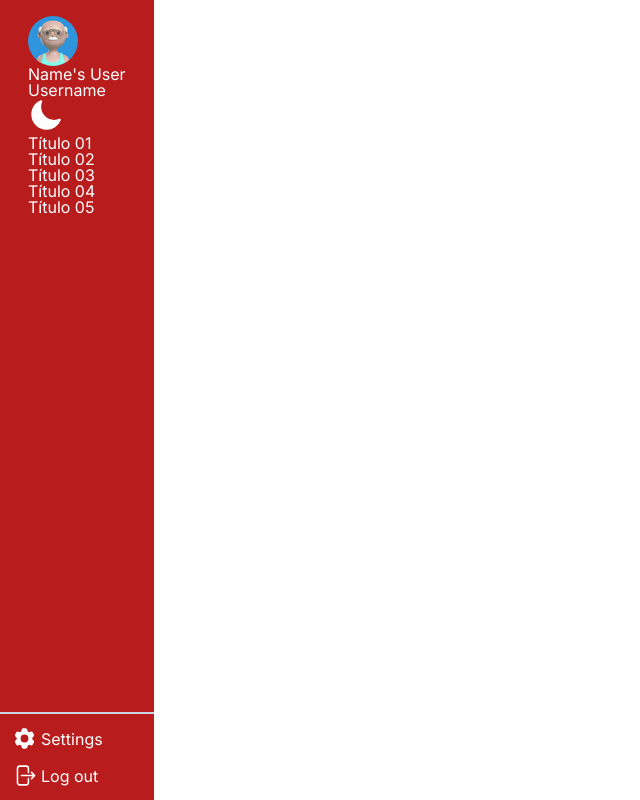
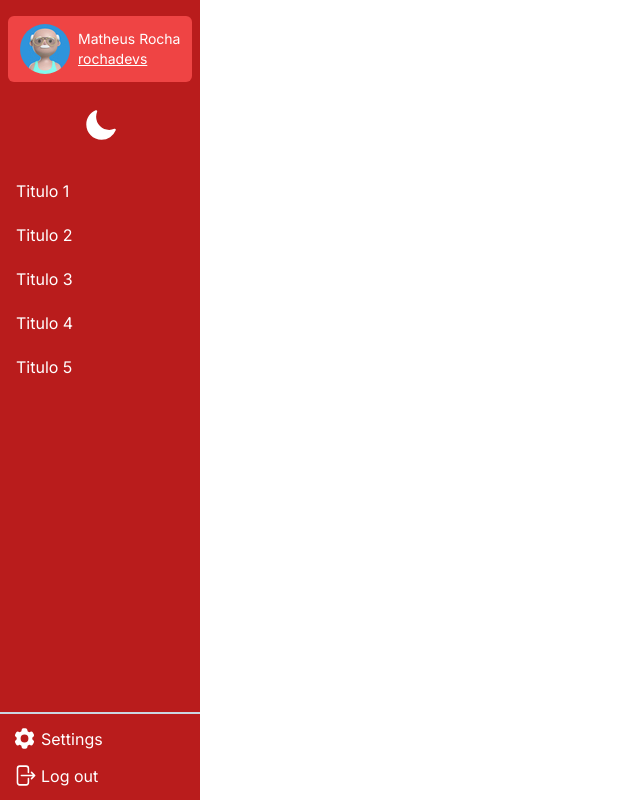
Before and after one commit to RochaDevs/ChurchPlayers, a Next.js app: page /dashboard in a window 1280 px wide. Shown: the whole page, without its empty margins (0-640 px from the left). Built offline with nearby package versions, Linux system fonts and the light colour scheme.

Commit message:
23h20 30/05

```diff
--- /dev/null
+++ b/src/app/(PageHome)/dashboard/layout.tsx
@@ -0,0 +1,14 @@
+import { AsideDashboard } from "@/components/AsideDashboard"
+
+export default function DashboardLayout({
+    children, // will be a page or nested layout
+}: {
+    children: React.ReactNode
+}) {
+    return (
+        <section  className={`flex w-full dark:bg-blue-950 text-white h-screen`}>
+            <AsideDashboard />
+            {children}
+        </section>
+    )
+}
--- a/src/app/(PageHome)/dashboard/page.tsx
+++ b/src/app/(PageHome)/dashboard/page.tsx
@@ -5,8 +5,7 @@ import styles from './Dashboard.module.css';
 
 export default function Dashboard () {
     return (
-        <section className={`flex w-full dark:bg-blue-950 text-white h-screen`}>
-            <AsideDashboard />
+        <section className={``}>
             <p>Dashboard</p>
         </section>
     )
--- /dev/null
+++ b/src/app/(PageHome)/dashboard/settings/Settings.module.css
@@ -0,0 +1,4 @@
+
+.navSettings {
+    height: 90%;
+}
--- /dev/null
+++ b/src/app/(PageHome)/dashboard/settings/layout.tsx
@@ -0,0 +1,15 @@
+import AsideSettings from "@/components/AsideSettings"
+
+
+export default function DashboardSettingsLayout({
+    children, // will be a page or nested layout
+}: {
+    children: React.ReactNode
+}) {
+    return (
+        <section  className={`flex w-full dark:bg-blue-950 text-white h-screen`}>
+            {children}
+            <AsideSettings />
+        </section>
+    )
+}
--- /dev/null
+++ b/src/app/(PageHome)/dashboard/settings/page.tsx
@@ -0,0 +1,11 @@
+import styles from './Settings.module.css';
+
+export default function Settings() {
+    return (
+        <section className={`w-full flex items-center justify-center relative`}>
+            <div className={`bg-gray-200 w-3/5 h-4/5 rounded-lg`}>
+                Settings
+            </div>
+        </section>
+    )
+}
--- a/src/components/AsideDashboard/AsideDashboard.module.css
+++ b/src/components/AsideDashboard/AsideDashboard.module.css
@@ -1,6 +1,6 @@
 
 .asideContainer {
 
-    width: 12%;
+    min-width: 12.5%;
 
 }
--- a/src/components/AsideDashboard/index.tsx
+++ b/src/components/AsideDashboard/index.tsx
@@ -5,38 +5,71 @@ import Link from "next/link";
 import Image from 'next/image';
 import AvatarIcon from '../../../public/grandpaIcon.jpg';
 
+interface LinkItem {
+    route: string;
+    className: string;
+    title: string;
+}
+
+const linkList: LinkItem[] = [
+    {
+        route: '/dashboard/teste1',
+        className: 'flex items-center gap-1 hover:bg-red-500 dark:hover:bg-blue-700 w-full rounded-md py-3 px-2',
+        title: 'Titulo 1'
+    },
+    {
+        route: '/dashboard/teste2',
+        className: 'flex items-center gap-1 hover:bg-red-500 dark:hover:bg-blue-700 w-full rounded-md py-3 px-2',
+        title: 'Titulo 2'
+    },
+    {
+        route: '/dashboard/teste3',
+        className: 'flex items-center gap-1 hover:bg-red-500 dark:hover:bg-blue-700 w-full rounded-md py-3 px-2',
+        title: 'Titulo 3'
+    },
+    {
+        route: '/dashboard/teste4',
+        className: 'flex items-center gap-1 hover:bg-red-500 dark:hover:bg-blue-700 w-full rounded-md py-3 px-2',
+        title: 'Titulo 4'
+    },
+    {
+        route: '/dashboard/teste5',
+        className: 'flex items-center gap-1 hover:bg-red-500 dark:hover:bg-blue-700 w-full rounded-md py-3 px-2',
+        title: 'Titulo 5'
+    },
+]
+
 export const AsideDashboard = () => {
     return (
         <aside className={`${styles.asideContainer} bg-red-700 dark:bg-blue-900 h-screen flex flex-col items-center justify-between pt-4 pb-2`}>
-            <div className={``}>
-                <div>
+            <div className={`flex flex-col items-center h-2/5 justify-between px-2`}>
+                <div className={`flex items-center gap-2 bg-red-500 dark:bg-blue-700 py-2 px-3 rounded-md text-sm`}>
                     <Image
                         src={AvatarIcon}
                         alt="User's image"
                         className="rounded-full"
                     />
-                    <p>Name's User</p>
-                    <p>Username</p>
+                    <div>
+                        <p>Matheus Rocha</p>
+                        <p className={`underline`}>rochadevs</p>
+                    </div>
                 </div>
 
                 <ThemeChanger
-                    iconeDarkMode={<MoonIcon className='hover:text-red-500' height={35} width={35} />}
+                    iconeDarkMode={<MoonIcon className='hover:text-red-400' height={35} width={35} />}
                     iconeLightMode={<SunIcon className='dark:hover:text-cyan-400' height={35} width={35} />}
                 />
 
-                <div>
-                    <p>Título 01</p>
-                    <p>Título 02</p>
-                    <p>Título 03</p>
-                    <p>Título 04</p>
-                    <p>Título 05</p>
-                </div>
+                <nav className={`flex flex-col h-1/2 w-full gap-1`}>
+                    {linkList.map(link => (
+                        <Link href={link.route} key={link.title} className={link.className}>
+                            {link.title}
+                        </Link>
+                    ))}
+                </nav>
             </div>
 
-
-
-
-            <div className={`border-t-2 border-slate-300 border-solid w-full flex flex-col items-start pt-2 px-2 gap-1`}>
+            <nav className={`border-t-2 border-slate-300 border-solid w-full flex flex-col items-start pt-2 px-2 gap-1`}>
                 <Link href='/dashboard/settings' className={`flex items-center gap-1 hover:bg-red-500 dark:hover:bg-blue-700 w-full rounded-md p-1`}>
                     <Cog6ToothIcon
                         height={25}
@@ -49,7 +82,7 @@ export const AsideDashboard = () => {
                     />
                     Log out
                 </button>
-            </div>
+            </nav>
         </aside>
     )
 }
--- /dev/null
+++ b/src/components/AsideSettings/AsideSettings.module.css
@@ -0,0 +1,4 @@
+
+.navSettings {
+    height: 90%;
+}
--- /dev/null
+++ b/src/components/AsideSettings/index.tsx
@@ -0,0 +1,11 @@
+import styles from './AsideSettings.module.css';
+
+export default function AsideSettings() {
+    return (
+
+        <nav className={`${styles.navSettings} w-1/12 rounded-lg absolute right-3 bg-red-700 dark:bg-blue-900`}>
+            Settings
+        </nav>
+
+    )
+}
```
